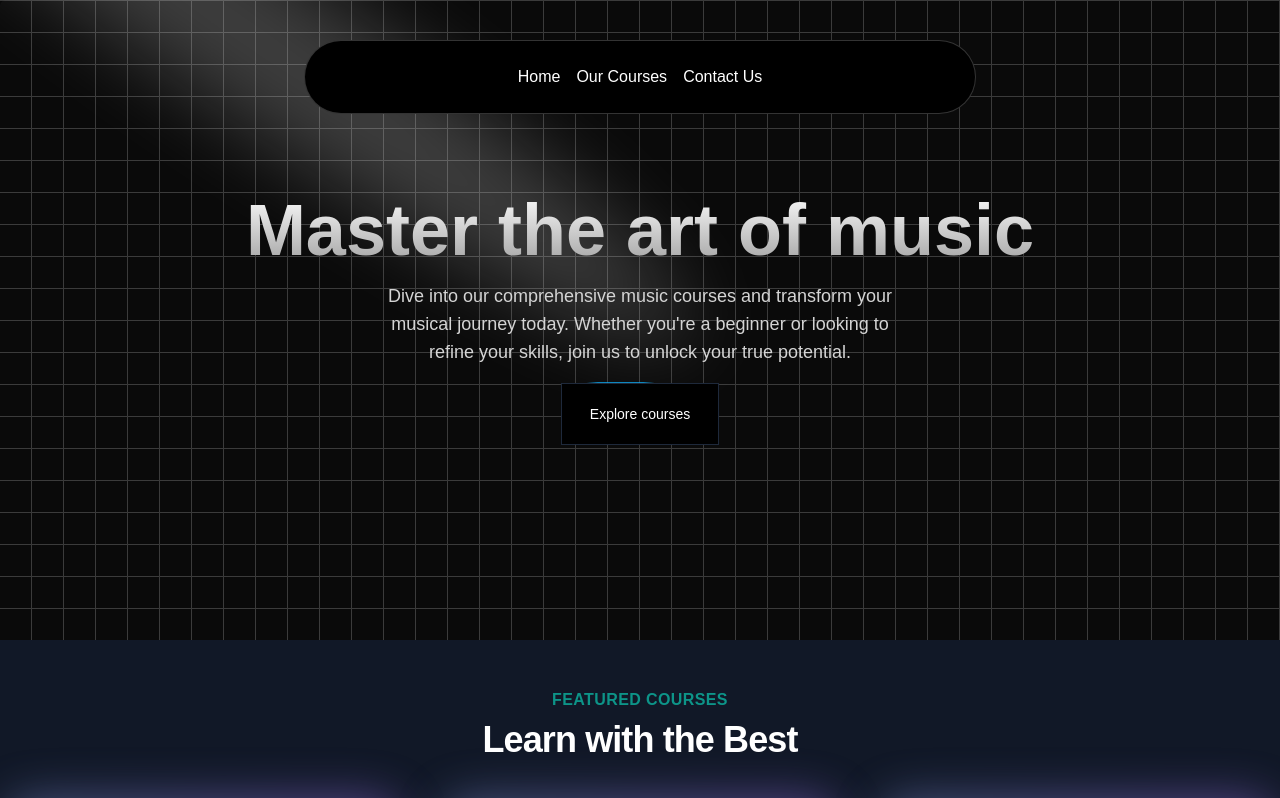
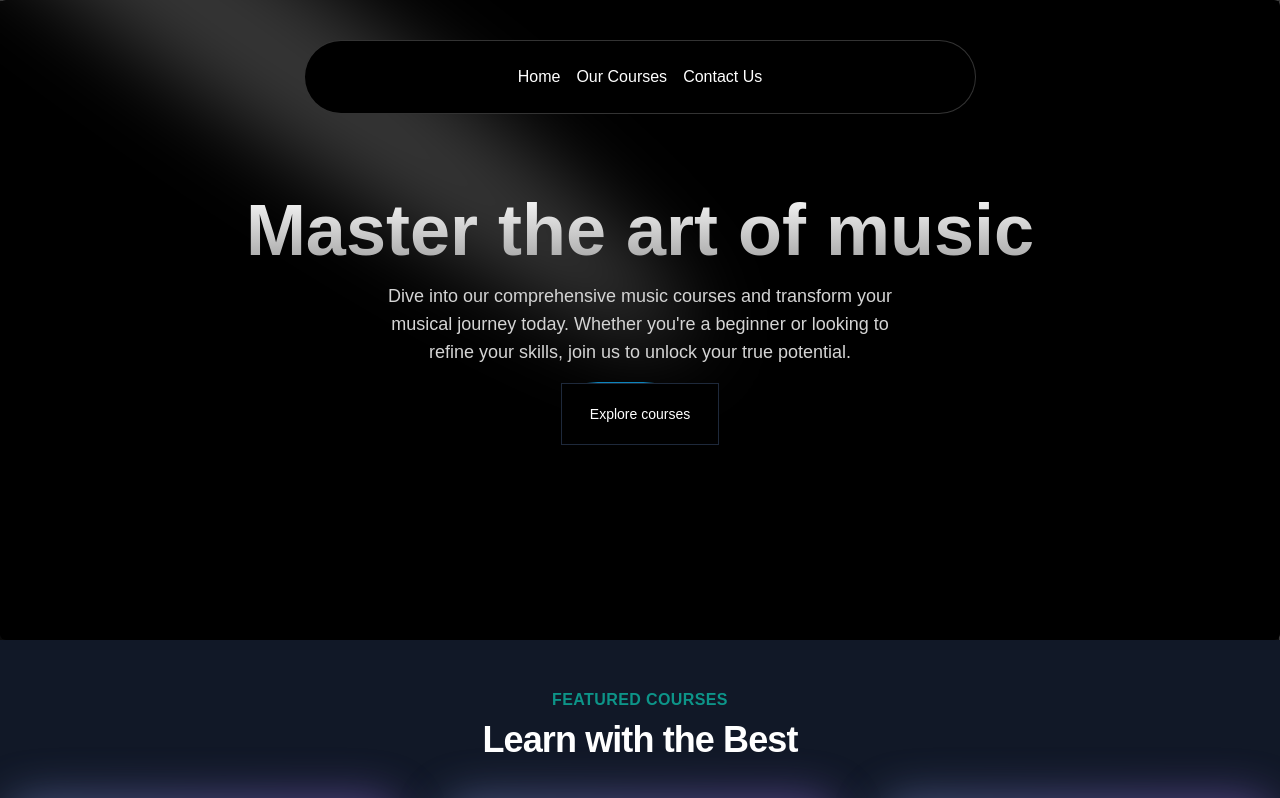
Before and after one commit to mdnayab/music-academy, a Next.js app: page / in a window 1280 px wide. Shown: the top 798 px of the page. Built offline with nearby package versions, Linux system fonts and the light colour scheme.

Commit message:
Update HeroSection.tsx

```diff
--- a/src/app/components/HeroSection.tsx
+++ b/src/app/components/HeroSection.tsx
@@ -4,7 +4,7 @@
 
 function HeroSection() {
   return (
-    <div className="h-auto md:h-[40rem] w-full rounded-md flex flex-col items-center justify-center relative overflow-hidden mx-auto py-10 md:py-0">
+    <div className="h-auto md:h-[40rem] w-full rounded-md flex flex-col items-center justify-center relative overflow-hidden mx-auto py-10 md:py-0 bg-black">
       <Spotlight
         className="-top-40 left-0 md:left-60 md:-top-20"
         fill="white"
```
